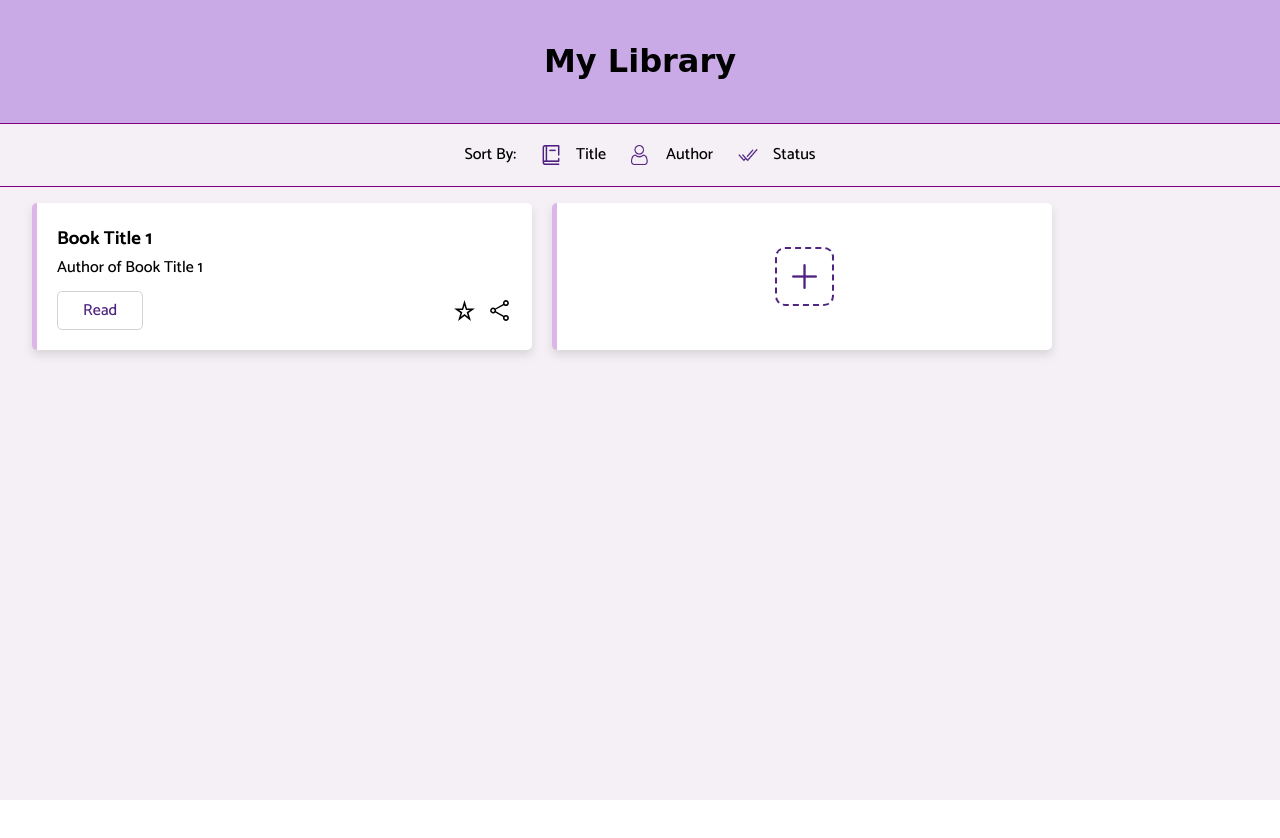
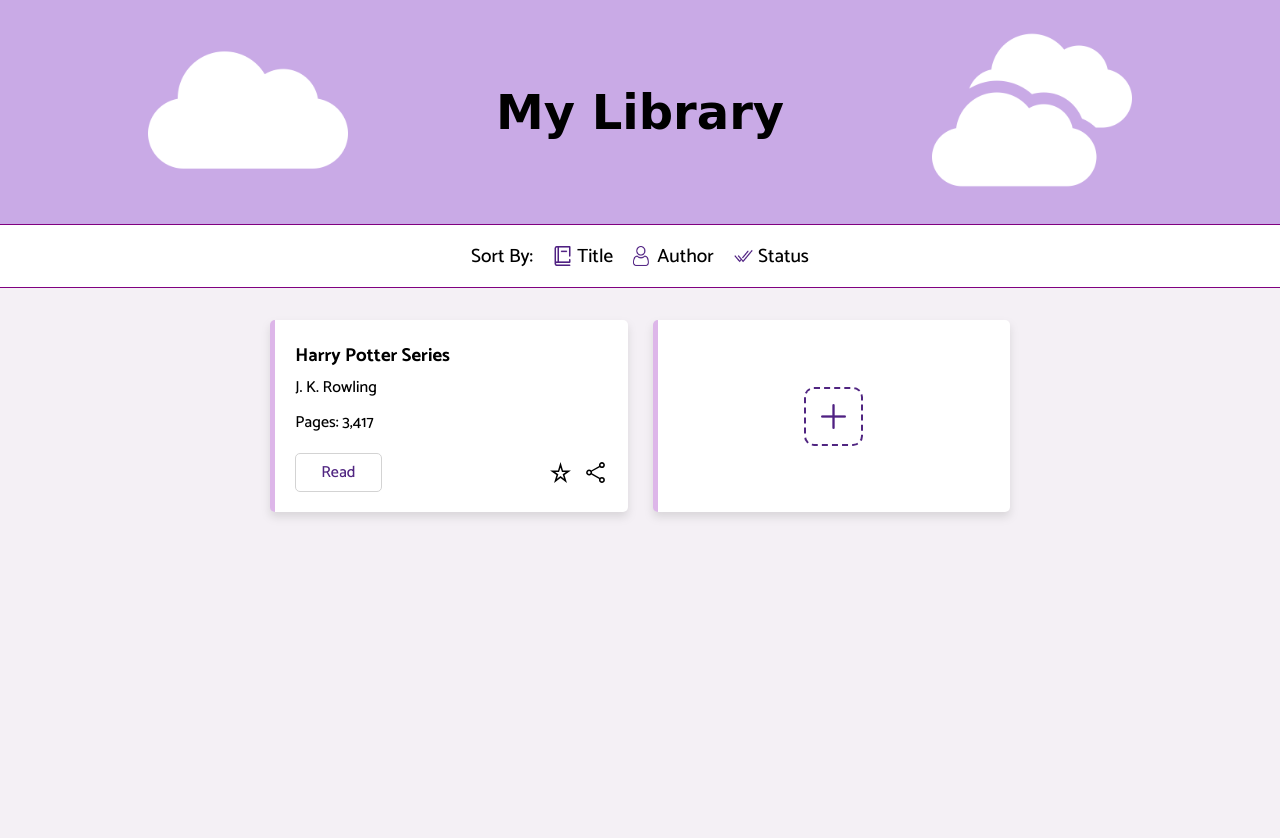
Before and after one commit to dicristea/library, a plain HTML site: page index.html in a window 1280 px wide. Before the commit the page ends 800 px from the top, so only its background shows below. Drawn offline with Linux system fonts and the light colour scheme; a web font is replaced by a local one.

Commit message:
added clouds, subheader white, cards centered and widths updated

```diff
--- a/index.html
+++ b/index.html
@@ -15,23 +15,31 @@
 <body>
 <div id="container">
     <div class="header">
-        <h1>My Library</h1>
+        <div class="clouds"><img src="images/cloud.png" alt="Cloud" class="clouds-img"></div>
+        <h1 class="title">My Library</h1>
+        <div class="clouds"><img src="images/clouds.png" alt="Cloud" class="clouds-img"></div>
     </div>
     <div class="subheader">
         <div class="subheader-text">
             Sort By:
             <ul>
                 <li>
+                    <button class="sort-button">
                         <img src="images/title.png" alt="Title Icon">
                         Title
+                    </button>
                 </li>
                 <li>
+                    <button class="sort-button">
                         <img src="images/author.png" alt="Author Icon">
                         Author
+                    </button>
                 </li>
                 <li>
+                    <button class="sort-button">
                         <img src="images/status.png" alt="Status Icon">
                         Status
+                    </button>
                 </li>
             </ul>
         </div>
@@ -39,8 +47,12 @@
     <div class="book-card-container">
         <div class="card-container">
             <div class="card">
-                <h3 class="card-title">Book Title 1</h3>
-                <p class="card-author">Author of Book Title 1</p>
+                <h3 class="card-title">Harry Potter Series</h3>
+                <p class="card-author">J. K. Rowling</p>
+                <div class="card-pages">
+                    Pages:
+                    <div class="number-of-pages">3,417</div>
+                </div>
                 <div class="card-icons">
                     <button type="button" class="read-button">Read</button>
                     <button type="button" class="star-button"><img class="star" src="images/star.svg" alt="Star" title="Add to Starred"></button>
--- a/style.css
+++ b/style.css
@@ -1,5 +1,4 @@
 :root {
-    --light-text: white;
     --dark-accent: #502581;
     --body-color: rgb(244, 240, 245);
     --main-color: rgb(34, 142, 204);
@@ -51,21 +50,39 @@ button, fieldset, input {
 .header {
     font-family: 'Aboreto', cursive;
     background-color: rgb(201, 170, 230);
+    padding: 10px 30px;
     display: flex;
+    flex-wrap: wrap;
+    gap: 30px;
     justify-content: center;
     align-items: center;
+}
+
+h1.title {
+    font-size: 3rem;
+}
+
+.clouds {
+    flex: 1;
+}
+
+.clouds-img {
+    height: auto;
+    width: 200px;
 }
 
 /* Subheader */
 
 .subheader {
-    border-top: 1px solid purple;
-    border-bottom: 1px solid purple;
+    background-color: white;
+    border-top: 1.5px solid purple;
+    border-bottom: 1.5px solid purple;
     display: flex;
     padding: 10px 20px;
 }
 
 .subheader-text {
+    font-size: 1.2rem;
     flex: 1;
     display: flex;
     gap: 20px;
@@ -83,31 +100,34 @@ ul {
     justify-content: center;
 }
 
-li {
+li>button {
     padding: 3px 0;
-    display: grid;
-    grid-template-columns: 30px 1fr;
-    gap: 10px;
+    display: flex;
+    gap: 5px;
+    align-items: center;
+    justify-content: center;
 }
 
-li>img {
+.sort-button>img {
     align-self: center;
     justify-self: center;
     height: auto;
-    width: 20px;
+    width: 1.2rem;
 }
 
 /* Main Content */
 
 .book-card-container {
-    padding: 16px 32px 20px 32px;
+    padding: 32px 32px 20px 32px;
     text-align: left;
 }
 
 .card-container {
     display: grid;
-    gap: 20px;
-    grid-template-columns: repeat(auto-fit, minmax(200px, 500px))
+    gap: 25px;
+    grid-template-columns: repeat(auto-fit, minmax(300px, 0.3fr));
+    grid-auto-rows: 12rem;
+    justify-content: center;
 }
 
 .card {
@@ -121,8 +141,12 @@ li>img {
     flex-direction: column;
 }
 
-.card-text {
-    min-height: 100px;
+.card-title, .card-author, .card-pages, .card-icons {
+    flex: 1;
+}
+
+.number-of-pages {
+    display: inline-block;
 }
 
 .card-icons {
@@ -169,6 +193,6 @@ button>img {
     transition: 0.5s;
 }
 
-.add-book-button:hover {
-    background-color: var(--accent);
+.add-book-button:hover, .read-button:hover {
+    background-color: var(--body-color);
 }
```
Also changed, not shown: images/cloud.png (added), images/clouds.png (added), 1 other file. Lines whose indentation alone changed are shown as unchanged.
